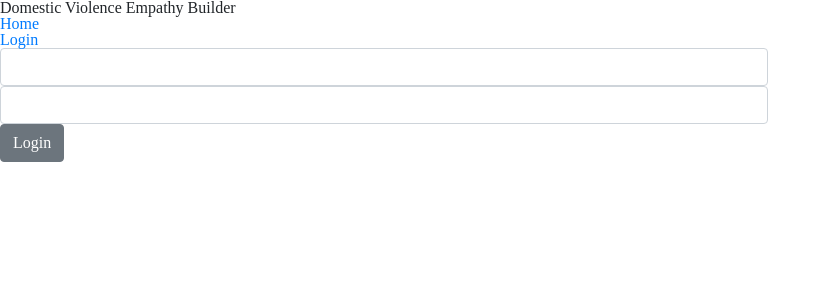
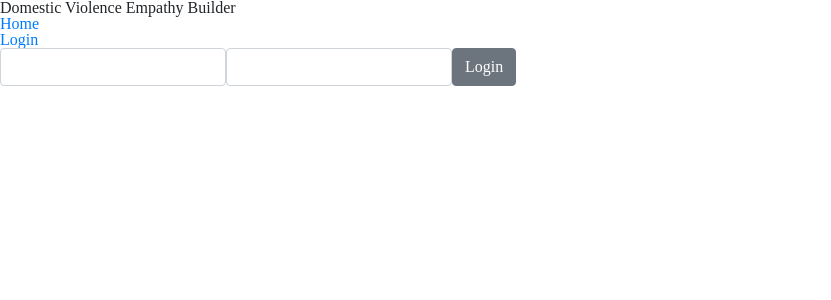
Before and after one commit to build-week-dv-empathy-builder/Front-end, a React (Create React App) app in the folder dv-empathy/: page /login in a window 1280 px wide. Shown: the top 300 px of the page, without its empty margins (0-831 px from the left). Built offline with nearby package versions, Linux system fonts and the light colour scheme.

Commit message:
log out implemented

```diff
--- a/dv-empathy/src/components/AdminDash.js
+++ b/dv-empathy/src/components/AdminDash.js
@@ -1,17 +1,21 @@
 import React from 'react';
 import { Route, Link, withRouter } from 'react-router-dom';
-
-
-// import AdminDash from './components/AdminDash';
-
-
-// import '../App.css'
+import { Button } from 'reactstrap'
 
 class App extends React.Component {
+    constructor(){
+        super()
+    }
 
+    logout = (event) => {
+        event.preventDefault()
+        localStorage.removeItem('token')
+        this.props.history.push('/login')
+    }
     render() {
         return (
         <>
+            <Button onClick={this.logout}>Logout</Button>
             <h1>ADMIN DASHBOARD</h1>
 
         </>
--- a/dv-empathy/src/components/Login.js
+++ b/dv-empathy/src/components/Login.js
@@ -1,5 +1,5 @@
 import React from 'react';
-import { Button, Input, Form } from 'reactstrap';
+import { Button, Input, Form, Label, FormGroup } from 'reactstrap';
 import { Redirect } from 'react-router-dom'
 
 class Login extends React.Component {
@@ -35,9 +35,15 @@ class Login extends React.Component {
 
     return(
       <div>
-        <Form onSubmit={this.handleSubmit}>
-          <Input onChange={this.handleChange} name="email" value={ email } />
-          <Input onChange={this.handleChange} name="password" value={ password } />
+        <Form inline onSubmit={this.handleSubmit}>
+          <FormGroup>
+            <Label for="email"></Label>
+            <Input onChange={this.handleChange} name="email" value={ email } />
+          </FormGroup>
+          <FormGroup>
+            <Label for="password"></Label>
+            <Input onChange={this.handleChange} name="password" value={ password } />
+          </FormGroup>
           <Button type="submit">Login</Button>
         </Form>
 
```
Lines whose indentation alone changed are shown as unchanged.
